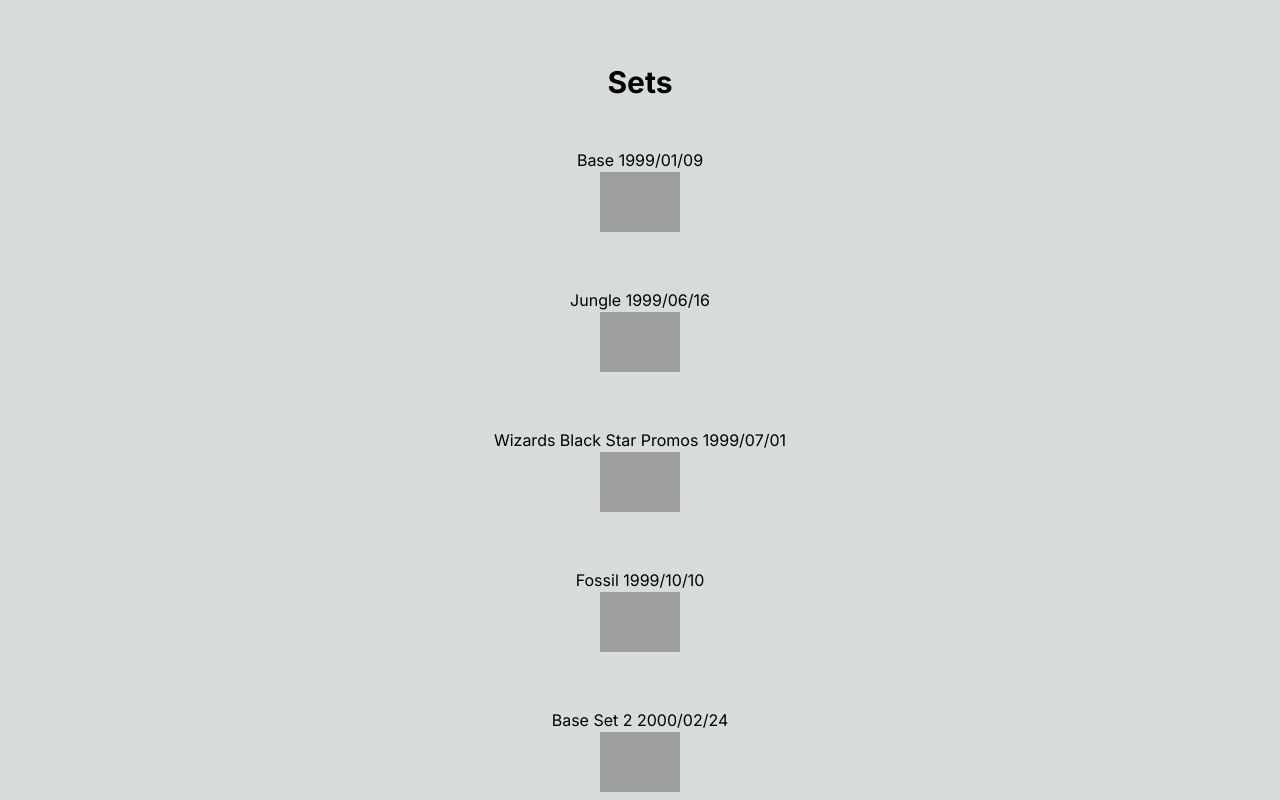
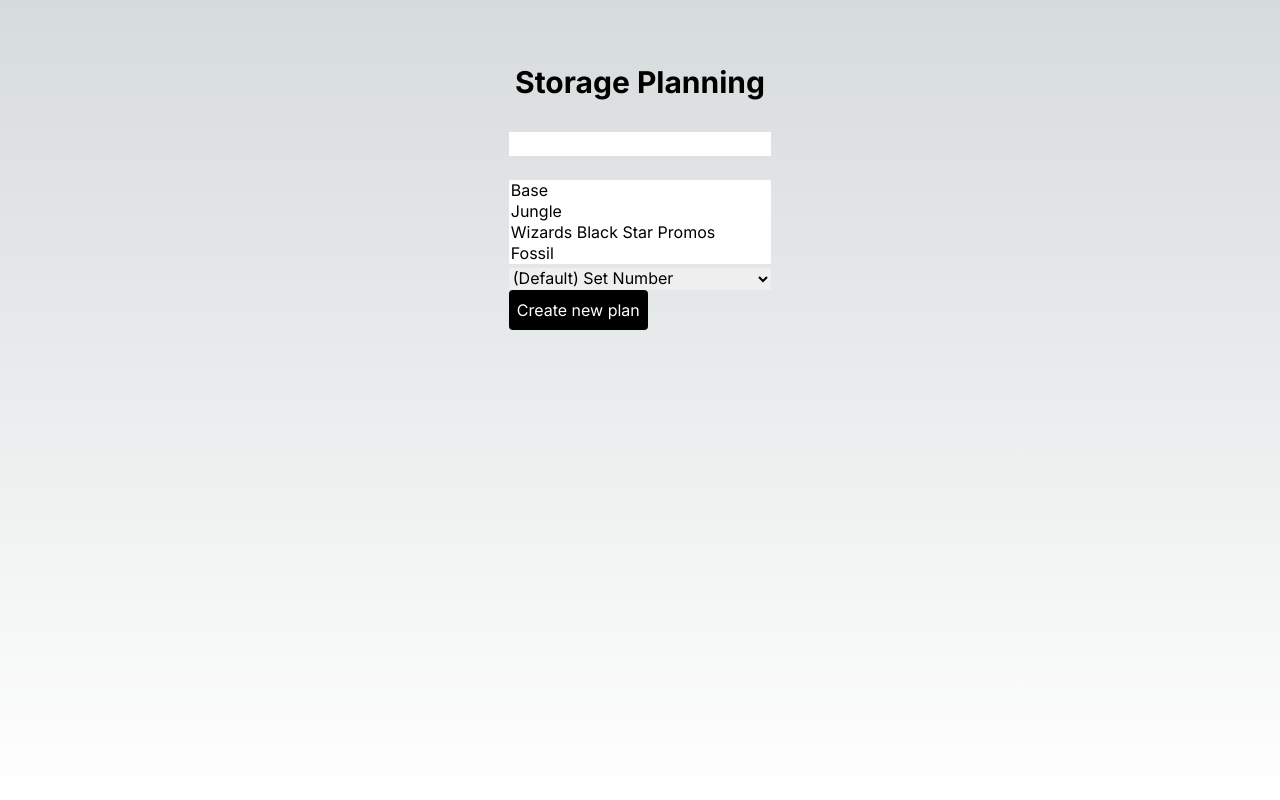
Before and after one commit to codingLogan/card-collector-next, a Next.js app: page /planner in a window 1280 px wide. Shown: the top 800 px of the page. Built offline with nearby package versions, Linux system fonts and the light colour scheme; grey boxes are pictures that could not be loaded.

Commit message:
Add ability to create plans

```diff
--- a/src/app/page.tsx
+++ b/src/app/page.tsx
@@ -39,7 +39,7 @@ export default function Home() {
         </a>
 
         <a
-          href="/storage"
+          href="/planner"
           className="group rounded-lg border border-transparent px-5 py-4 transition-colors hover:border-gray-300 hover:bg-gray-100 hover:dark:border-neutral-700 hover:dark:bg-neutral-800/30"
           rel="noopener noreferrer"
         >
--- a/src/app/planner/[plan]/page.tsx
+++ b/src/app/planner/[plan]/page.tsx
@@ -7,34 +7,25 @@ import { sortCards } from '@/app/sorter/sorter'
 import { Card } from '@/app/types'
 import { getCardData } from '@/app/fetcher'
 import CardComponent from '@/app/card/CardComponent'
+import { getPlan } from '@/app/saver'
 
-// Assumption of a hard codeed plan
-// The user wants to combine the first 3 base sets into one sortable collection
-// Order assumption - Pokemon, Trainers, then energies
-// Pokemon should be in pokedex order
 
 export default function Page({params}: {params: { plan: string}}) {
+    const [plan, setPlan] = useState<any>()
     const [isLoading, setIsLoading] = useState(true)
     const [cardData, setCardData] = useState<Card[]>([])
-    const [sortArgs, setSortArgs] = useState<any[]>([SORT_OPTION.TYPE, SORT_OPTION.POKEDEX])
-    const [selectedSets, setSelectedSets] = useState([
-        'base1',
-        'base2',
-        'base3'
-    ])
-
-    const [collectionName, setCollectionName] = useState('Base-Jungle-Fossil')
 
     useEffect(() => {
+        const plan = getPlan(params.plan)
+        setPlan(plan)
+
         const promises: any[] = []
-        selectedSets.forEach(setId => promises.push(getCardData(setId)))
+        plan.options.sets.forEach(setId => promises.push(getCardData(setId)))
 
-        console.log(promises)
         Promise.all(promises).then(cards => {
             const allCards = cards.flat()
-            console.log(allCards)
-            sortCards(allCards, sortArgs)
-            console.log(allCards.map(card => card.nationalPokedexNumbers ? card.nationalPokedexNumbers[0] : "none"))
+            // TODO Type is hardcoded here!!!
+            sortCards(allCards, [SORT_OPTION.TYPE, ...plan.options.sort])
             setCardData(allCards)
 
             setIsLoading(false)
@@ -48,7 +39,7 @@ export default function Page({params}: {params: { plan: string}}) {
     return (
         <main className="flex min-h-screen flex-col items-center py-16 px-2">
             <h1 className="font-bold text-3xl mb-8">Custom Collection</h1>
-            <h2 className="font-bold text-2xl mb-8">{collectionName}</h2>
+            <h2 className="font-bold text-2xl mb-8">{plan.name}</h2>
 
             <section
                 style={{
@@ -56,7 +47,7 @@ export default function Page({params}: {params: { plan: string}}) {
                     gridTemplateColumns: 'repeat(3, 1fr)',
                 }}
             >
-                {cardData.map(card =><CardComponent card={card} options={{useName: false}} />)}
+                {cardData.map(card =><CardComponent key={card.id} card={card} options={{useName: false}} />)}
             </section>
         </main>
     )
--- a/src/app/planner/page.tsx
+++ b/src/app/planner/page.tsx
@@ -1,13 +1,84 @@
+'use client'
+
 import Link from 'next/link'
 import sets from '../../data/sets/sets.json'
+import { createPlan, getPlans } from '../saver'
+import { useEffect, useState } from 'react'
 
 export default function Page() {
 
+  const [plans, setPlans] = useState<any[]>([])
+  const [nameInput, setNameInput] = useState("")
+  const [sortInput, setSortInput] = useState("number")
+  const [setsInput, setSetsInput] = useState<string[]>([])
+
   const modifiedSets = sets.map(set => ({id: set.id, name: set.name, image: set.images.symbol, date: set.releaseDate}))
 
+  useEffect(() => {
+    const plans = getPlans()
+    setPlans(plans)
+  }, [])
+
   return (
-    <main className="flex min-h-screen flex-col items-center justify-between p-16">
-      <h1 className="font-bold text-3xl mb-8">Sets</h1>
+    <main className="flex min-h-screen flex-col items-center p-16">
+      <h1 className="font-bold text-3xl mb-8">Storage Planning</h1>
+
+      <form onSubmit={event => {
+        event.preventDefault()
+
+        // Handle any form validation
+        // Handle saving the plan
+        createPlan(nameInput, {sets: setsInput, sort: [sortInput]})
+        setPlans(getPlans())
+      }}>
+        <input
+          type='text'
+          name="plan-name"
+          style={{width:'100%'}}
+          onChange={(e) => {
+            setNameInput(e.target.value)
+          }}
+        /><br/><br/>
+
+        {/* Instead of multiple select... use chips */}
+        <select
+          multiple={true}
+          name="sets"
+          id="sets"
+          style={{width:'100%'}}
+          onChange={(e) => {
+            const values = Array.from(e.target.selectedOptions).map(option => option.value)
+            setSetsInput(values)
+          }}
+        >
+          {modifiedSets.map(set => (
+            <option key={set.id} value={set.id}>{set.name}</option>
+          ))}
+        </select><br/>
+
+        <select
+          name="sort"
+          id="sort"
+          style={{width:'100%'}}
+          onChange={(e) => {
+            setSortInput(e.target.value)
+          }}
+        >
+          <option value="number">(Default) Set Number</option>
+          <option value="nationalPokedexNumbers">Pokedex</option>
+          <option value="supertype">Card Type</option>
+          <option value="types">ENERGY Type</option>
+        </select><br/>
+
+        <button
+          className="bg-black text-white p-2 rounded"
+          type="submit"
+          style={{display: 'block'}}
+        >
+          Create new plan
+        </button>
+
+      </form>
 
       <section
         style={{
@@ -18,9 +89,9 @@ export default function Page() {
           gap: '24px'
         }}
       >
-        {modifiedSets.map(set =>
+        {plans.map(plan =>
           <div
-            key={set.id}
+            key={plan.id}
             style={{
               justifyContent: "center",
               alignItems: "center",
@@ -37,10 +108,10 @@ export default function Page() {
             }}
             >
               <Link
-                href={`/sets/${set.id}`}
+                href={`/planner/${plan.id}`}
               >
-              <h2 style={{textAlign: "center"}}>{`${set.name} ${set.date}`}</h2>
-              <img src={set.image} style={{height: "60px"}}/>
+              <h2 style={{textAlign: "center"}}>{`${plan.name}`}</h2>
+              <img src={plan.image} style={{height: "60px"}}/>
             </Link>
             </button>
           </div>)}
--- a/src/app/saver.ts
+++ b/src/app/saver.ts
@@ -12,6 +12,8 @@ function readData(key:string) {
     return JSON.parse(rawData)
 }
 
+// ----------------------------------------------------------------------------
+// Card saving
 export function getUsersCards() {
     const cards = readData('cards')
 
@@ -43,3 +45,43 @@ export function removeCard(cardId: string) {
     delete cards[cardId]
     saveData('cards', cards)
 }
+
+// ----------------------------------------------------------------------------
+// Plan saving
+
+export function getPlans(): any[] {
+    const plans = readData('plans')
+
+    if ( !plans) {
+        saveData('plans', [])
+        return []
+    }
+
+    return plans
+}
+
+export function createPlan(name: string, options: {
+    sort?: string[],
+    sets?: string[]
+}) {
+    const plans = getPlans()
+
+    // If the plan already exists... Don't let the user overwrite
+    if (plans.find(plan => plan.name === name) !== undefined) {
+        return null
+    }
+
+    plans.push({
+        id: name.trim().toLowerCase().replace(/[^a-z]/g, ''),
+        name,
+        options
+    })
+
+    saveData('plans', plans)
+}
+
+export function getPlan(id: string): {id: string, name: string, options: {sets: string[], sort: string[]}} {
+    const plans = getPlans()
+
+    return plans.find(plan => plan.id === id)
+}
--- a/src/app/sets/[set]/page.tsx
+++ b/src/app/sets/[set]/page.tsx
@@ -14,8 +14,6 @@ export default function Page({params}: {params: {set: string}}) {
     const [cardData, setCardData] = useState<Card[]>([])
     const [sortArgs, setSortArgs] = useState<any[]>([SORT_OPTION.DEFAULT])
     const userCards = getUsersCards()
-
-    console.log({userCards})
 
     useEffect(() => {
         getCardData(params.set).then(cards => {
```
